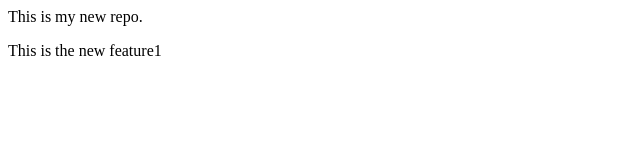
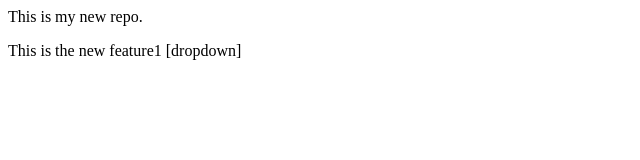
Before and after one commit to Vansham-Shah/localrepo, a plain HTML site: page index.html in a window 1280 px wide. Shown: the full height of the page, 0-640 px from the left. Drawn offline with Linux system fonts and the light colour scheme.

Commit message:
Added new dropdown

```diff
--- a/index.html
+++ b/index.html
@@ -1,2 +1,2 @@
 <p>This is my new repo.</p>
-<p> This is the new feature1 </p>
+<p> This is the new feature1 [dropdown] </p>
```
